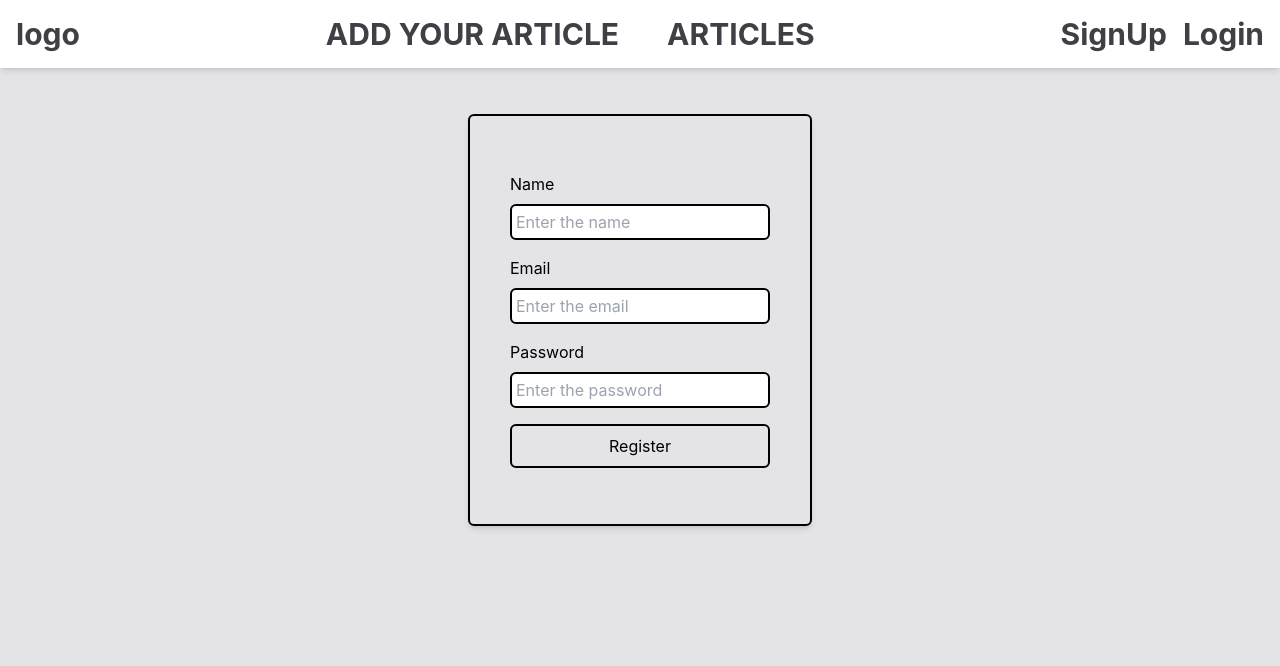
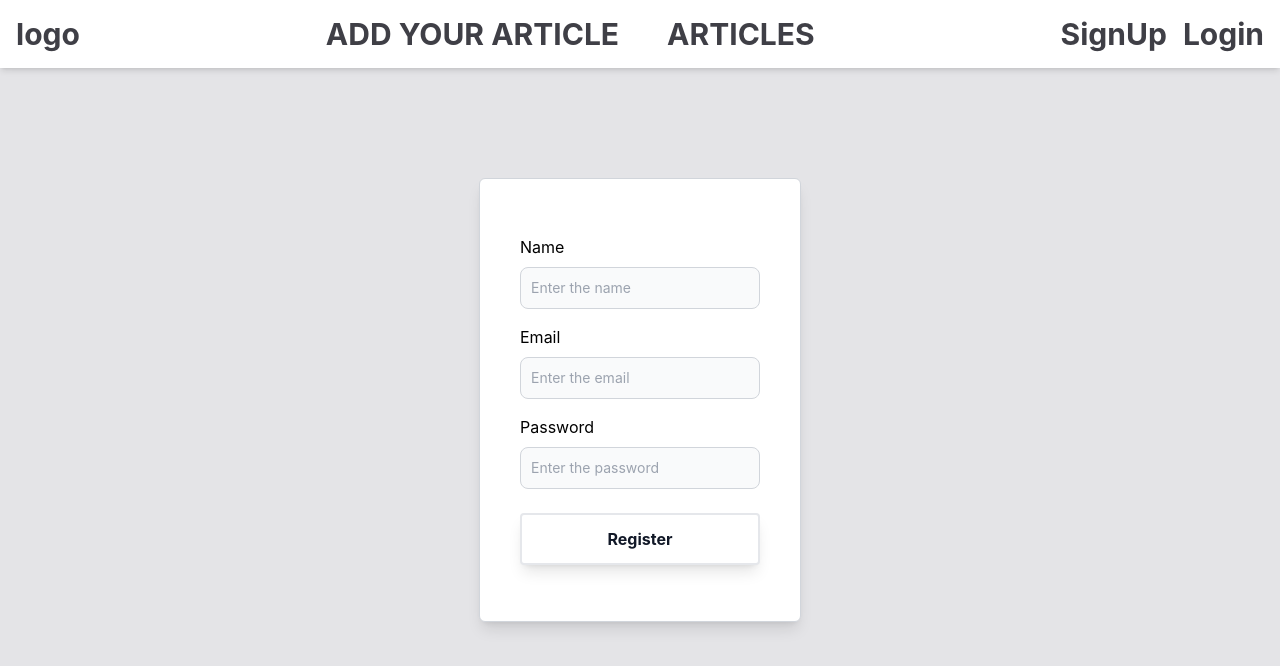
Before and after one commit to MartFrida/articles, a React (Create React App) app: page /register in a window 1280 px wide. Shown: the top 666 px of the page. Built offline with nearby package versions, Linux system fonts and the light colour scheme.

Commit message:
stiled login/register components

```diff
--- a/src/components/Login/Login.jsx
+++ b/src/components/Login/Login.jsx
@@ -24,17 +24,17 @@ const Login = () => {
   }
 
   return (
-    <div className='flex justify-center items-center min-h-[80vh]'>
-      <form onSubmit={handleSubmit(submit)} className='grid gap-4 border-2 border-black rounded-md shadow-md px-10 py-14'>
+    <div className='flex justify-center items-center min-h-screen px-6 py-12 lg:px-8'>
+      <form onSubmit={handleSubmit(submit)} className='bg-white grid gap-4 shadow-lg border border-gray-300 rounded-md px-10 py-14 min-w-80'>
         <label className='flex flex-col gap-2'>
           <span>Email</span>
-          <input {...register('email')} placeholder='Enter the email' className='border-2 border-black rounded-md p-1' type='email' />
+          <input {...register('email')} placeholder='Enter the email' className='bg-gray-50 border border-gray-300 text-gray-900 text-sm rounded-lg focus:ring-primary-600 focus:border-primary-600 block w-full p-2.5 ' type='email' />
         </label>
         <label className='flex flex-col gap-2'>
           <span>Password</span>
-          <input {...register('password')} placeholder='Enter the password' className='border-2 border-black rounded-md p-1' type='password' />
+          <input {...register('password')} placeholder='Enter the password' className='bg-gray-50 border border-gray-300 text-gray-900 text-sm rounded-lg focus:ring-primary-600 focus:border-primary-600 block w-full p-2.5 ' type='password' />
         </label>
-        <button className='border-2 border-black rounded-md px-4 py-2' >Login</button>
+        <button className='shadow-lg w-full rounded border-2 bg-white px-3 py-3 text-base font-bold text-gray-900 transition duration-100 hover:shadow-gray-300 mt-2' >Login</button>
       </form>
     </div>
   )
--- a/src/components/Register/Register.jsx
+++ b/src/components/Register/Register.jsx
@@ -2,31 +2,36 @@ import React from 'react'
 import { useForm } from 'react-hook-form'
 import { useDispatch } from 'react-redux'
 import { registerThunk } from '../../redux/auth/operations'
+import { toast } from 'react-toastify'
 
 const Register = () => {
   const { register, handleSubmit } = useForm()
   const dispatch = useDispatch()
   const submit = data => {
-    console.log(data)
     dispatch(registerThunk(data))
+      .unwrap()
+      .then((res) => {
+        toast.success(`Welcome ${res.user.name}`)
+      })
+      .catch(() => { toast.error('Something went wrong!') })
   }
 
   return (
-    <div className='flex justify-center items-center min-h-[80vh]'>
-      <form onSubmit={handleSubmit(submit)} className='grid gap-4 border-2 border-black rounded-md shadow-md px-10 py-14'>
+    <div className='flex justify-center items-center min-h-screen px-6 py-12 lg:px-8'>
+      <form onSubmit={handleSubmit(submit)} className='bg-white grid gap-4 shadow-lg border border-gray-300 rounded-md px-10 py-14 min-w-80'>
         <label className='flex flex-col gap-2'>
           <span>Name</span>
-          <input {...register('name')} placeholder='Enter the name' className='border-2 border-black rounded-md p-1' type='text' />
+          <input {...register('name')} placeholder='Enter the name' className='bg-gray-50 border border-gray-300 text-gray-900 text-sm rounded-lg focus:ring-primary-600 focus:border-primary-600 block w-full p-2.5 ' type='text' />
         </label>
         <label className='flex flex-col gap-2'>
           <span>Email</span>
-          <input {...register('email')} placeholder='Enter the email' className='border-2 border-black rounded-md p-1' type='email' />
+          <input {...register('email')} placeholder='Enter the email' className='bg-gray-50 border border-gray-300 text-gray-900 text-sm rounded-lg focus:ring-primary-600 focus:border-primary-600 block w-full p-2.5 ' type='email' />
         </label>
         <label className='flex flex-col gap-2'>
           <span>Password</span>
-          <input {...register('password')} placeholder='Enter the password' className='border-2 border-black rounded-md p-1' type='password' />
+          <input {...register('password')} placeholder='Enter the password' className='bg-gray-50 border border-gray-300 text-gray-900 text-sm rounded-lg focus:ring-primary-600 focus:border-primary-600 block w-full p-2.5 ' type='password' />
         </label>
-        <button className='border-2 border-black rounded-md px-4 py-2' >Register</button>
+        <button className='shadow-lg w-full rounded border-2 bg-white px-3 py-3 text-base font-bold text-gray-900 transition duration-100 hover:shadow-gray-300 mt-2' >Register</button>
       </form>
     </div>
   )
```
Also changed, not shown: 1 other file (tests, documents, lock files or other folders).
